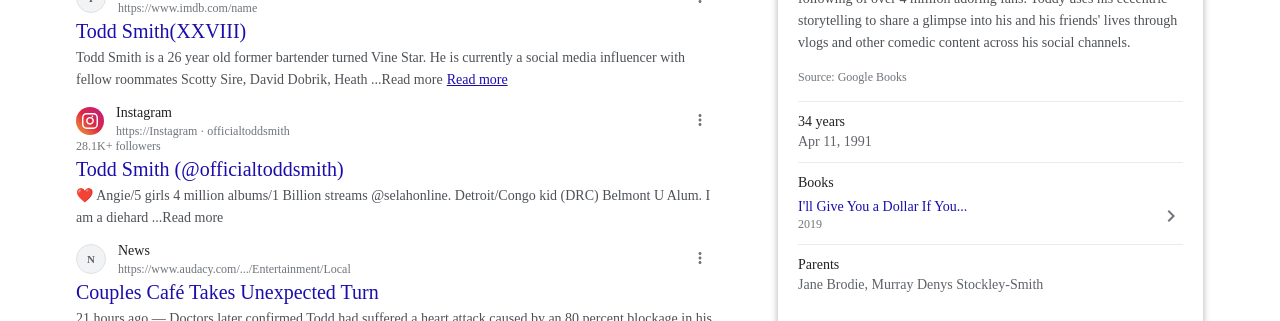
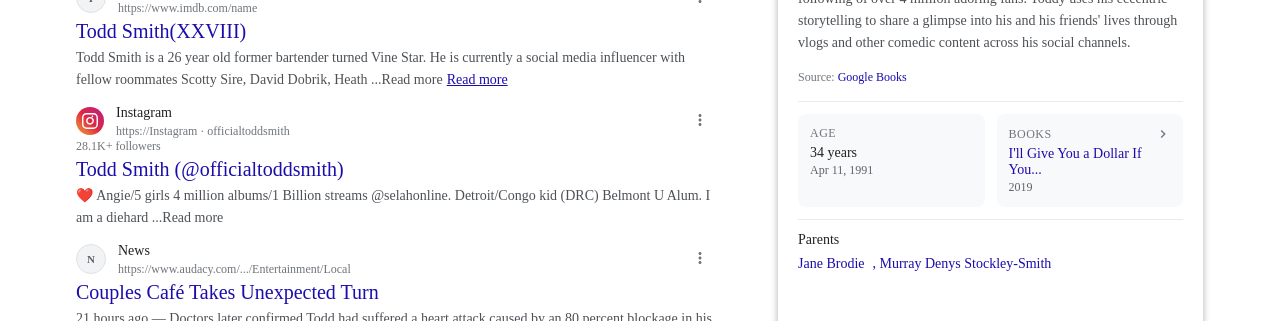
Before and after one commit to adeebkm/todd, a React app: page / in a window 1280 px wide. Shown: the part 479-800 px from the top of the page. Built offline with nearby package versions, Linux system fonts and the light colour scheme; the HTML template or start-up script is replaced by a standard one.

Commit message:
Fix: Update KnowledgePanel styling to match design - side-by-side Age/Books cards and clickable links

```diff
--- a/src/components/KnowledgePanel.tsx
+++ b/src/components/KnowledgePanel.tsx
@@ -113,70 +113,88 @@
         color: isDark ? '#9aa0a6' : '#70757a',
         marginBottom: '16px'
       }}>
-        Source: Google Books
+        Source: <a href="#" style={{
+          color: isDark ? '#8ab4f8' : '#1a0dab',
+          textDecoration: 'none'
+        }}>Google Books</a>
       </div>
 
-      {/* Age Section */}
+      {/* Age and Books - Side by Side Cards */}
       <div style={{
         borderTop: `1px solid ${isDark ? '#3c4043' : '#ebebeb'}`,
         paddingTop: '12px',
-        marginBottom: '12px'
+        marginBottom: '12px',
+        display: 'grid',
+        gridTemplateColumns: '1fr 1fr',
+        gap: '12px'
       }}>
+        {/* Age Card */}
+        <div style={{
+          padding: '12px',
+          backgroundColor: isDark ? '#2d2d2d' : '#f8f9fa',
+          borderRadius: '8px'
+        }}>
+          <div style={{
+            fontSize: '12px',
+            color: isDark ? '#9aa0a6' : '#70757a',
+            marginBottom: '4px',
+            textTransform: 'uppercase',
+            letterSpacing: '0.5px'
+          }}>
+            Age
+          </div>
           <div style={{
             fontSize: '14px',
             color: isDark ? '#e8eaed' : '#202124',
             fontWeight: 500,
-          marginBottom: '4px'
+            marginBottom: '2px'
           }}>
             34 years
           </div>
           <div style={{
-          fontSize: '14px',
+            fontSize: '12px',
             color: isDark ? '#bdc1c6' : '#5f6368'
           }}>
             Apr 11, 1991
           </div>
         </div>
 
-      {/* Books Section */}
+        {/* Books Card */}
         <div style={{
-        borderTop: `1px solid ${isDark ? '#3c4043' : '#ebebeb'}`,
-        paddingTop: '12px',
-        marginBottom: '12px'
+          padding: '12px',
+          backgroundColor: isDark ? '#2d2d2d' : '#f8f9fa',
+          borderRadius: '8px',
+          position: 'relative'
         }}>
           <div style={{
-          fontSize: '14px',
-          color: isDark ? '#e8eaed' : '#202124',
-          fontWeight: 500,
-          marginBottom: '4px'
-        }}>
-          Books
-        </div>
-        <div style={{
+            fontSize: '12px',
+            color: isDark ? '#9aa0a6' : '#70757a',
+            marginBottom: '4px',
+            textTransform: 'uppercase',
+            letterSpacing: '0.5px',
             display: 'flex',
             alignItems: 'center',
-          justifyContent: 'space-between',
-          marginTop: '8px'
+            justifyContent: 'space-between'
           }}>
-          <div>
+            <span>Books</span>
+            <svg width="16" height="16" viewBox="0 0 24 24" fill="none" style={{ color: isDark ? '#9aa0a6' : '#70757a' }}>
+              <path d="M8.59 16.59L13.17 12 8.59 7.41 10 6l6 6-6 6-1.41-1.41z" fill="currentColor"/>
+            </svg>
+          </div>
           <div style={{
             fontSize: '14px',
             color: isDark ? '#8ab4f8' : '#1a0dab',
-              textDecoration: 'none'
+            textDecoration: 'none',
+            marginBottom: '2px'
           }}>
             I'll Give You a Dollar If You...
           </div>
           <div style={{
             fontSize: '12px',
-              color: isDark ? '#9aa0a6' : '#70757a',
-              marginTop: '2px'
+            color: isDark ? '#bdc1c6' : '#5f6368'
           }}>
             2019
           </div>
-          </div>
-          <svg width="24" height="24" viewBox="0 0 24 24" fill="none" style={{ color: isDark ? '#9aa0a6' : '#70757a' }}>
-            <path d="M8.59 16.59L13.17 12 8.59 7.41 10 6l6 6-6 6-1.41-1.41z" fill="currentColor"/>
-          </svg>
         </div>
       </div>
 
@@ -189,16 +207,23 @@
           fontSize: '14px',
           color: isDark ? '#e8eaed' : '#202124',
           fontWeight: 500,
-          marginBottom: '4px'
+          marginBottom: '8px'
         }}>
           Parents
         </div>
         <div style={{
           fontSize: '14px',
-          color: isDark ? '#bdc1c6' : '#5f6368',
+          color: isDark ? '#8ab4f8' : '#1a0dab',
           marginTop: '4px'
         }}>
-          Jane Brodie, Murray Denys Stockley-Smith
+          <a href="#" style={{
+            color: isDark ? '#8ab4f8' : '#1a0dab',
+            textDecoration: 'none',
+            marginRight: '8px'
+          }}>Jane Brodie</a>, <a href="#" style={{
+            color: isDark ? '#8ab4f8' : '#1a0dab',
+            textDecoration: 'none'
+          }}>Murray Denys Stockley-Smith</a>
         </div>
       </div>
     </div>
```
Lines whose indentation alone changed are shown as unchanged.
